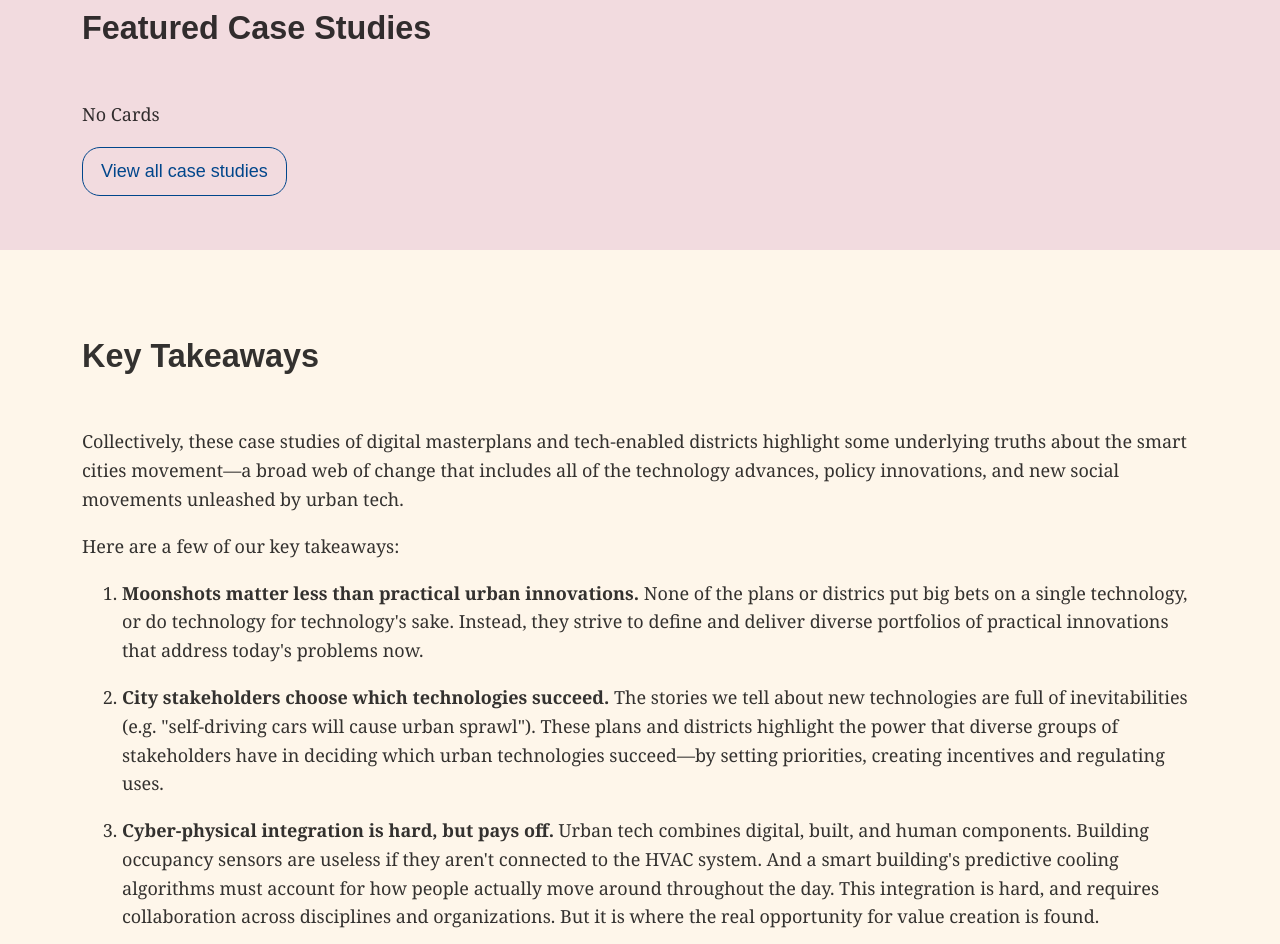
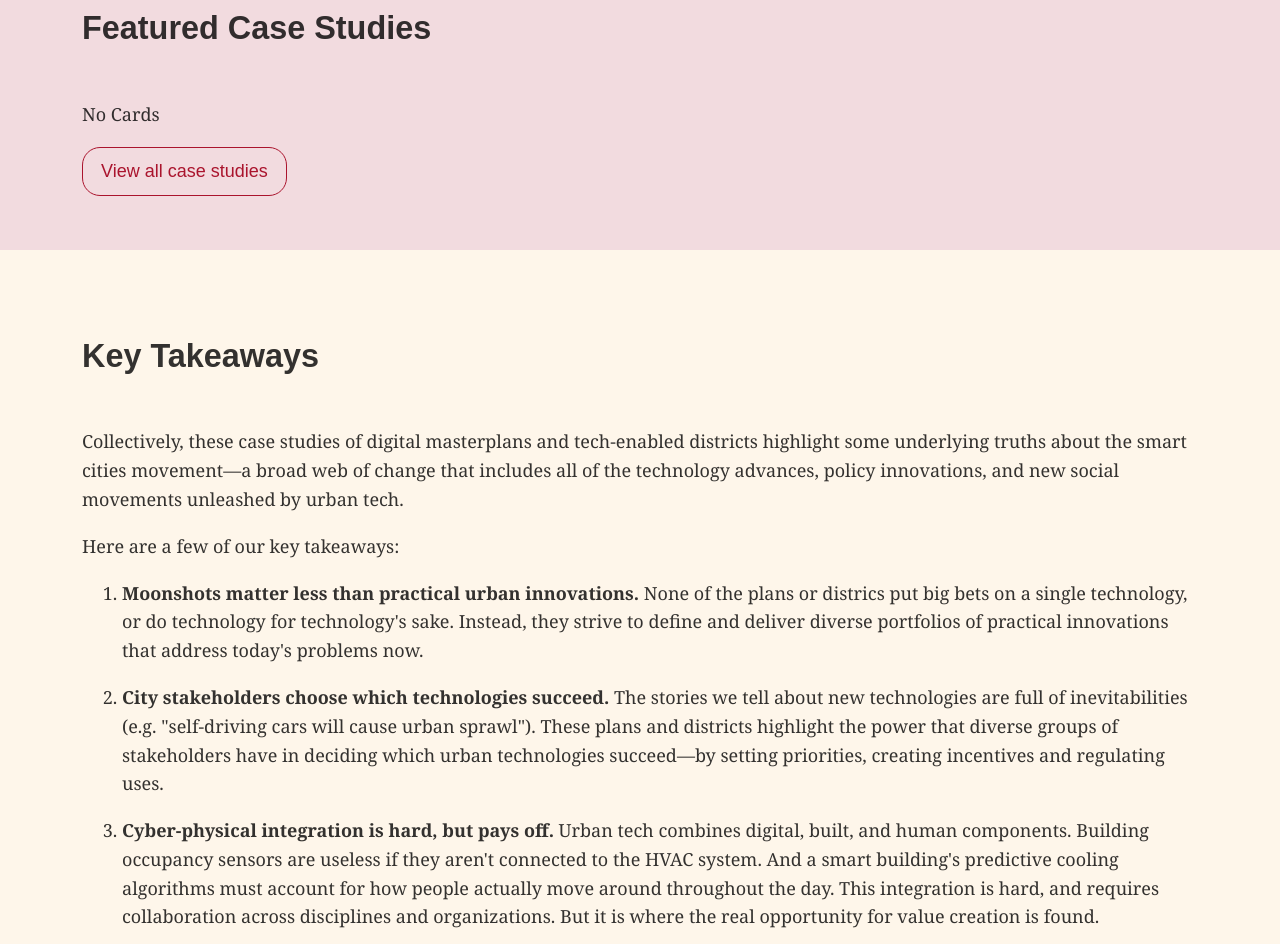
Before and after one commit to Cornell-Tech-Urban-Tech-Hub/atlas-of-urban-tech-gatsby, a Gatsby site: page / in a window 1280 px wide. Shown: the part 973-1917 px from the top of the page. Built offline with nearby package versions, Linux system fonts and the light colour scheme; Gatsby itself is replaced by a stand-in of ours; some packages are replaced by stand-ins of ours.

Commit message:
Update GlobalStyles.js

```diff
--- a/src/styles/GlobalStyles.js
+++ b/src/styles/GlobalStyles.js
@@ -61,12 +61,12 @@ a.button-more {
   text-decoration: none;
   border-radius: 1rem;
   display: inline-block;
-  color: ${props => props.theme.colors.primary};
-  border: 1px solid ${props => props.theme.colors.primary};
+  color: ${props => props.theme.colors.red};
+  border: 1px solid ${props => props.theme.colors.red};
   transition: all .25s ease-in-out;
 
   &:hover {
-    background-color: ${props => props.theme.colors.primary};
+    background-color: ${props => props.theme.colors.red};
     color: #ffffff
   }
 }
```
